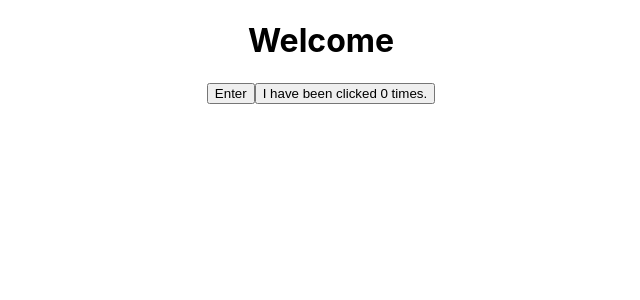
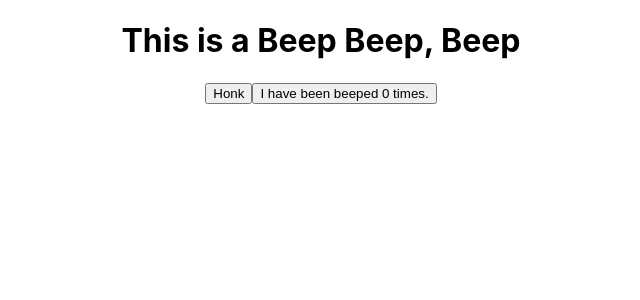
Before and after one commit to MartinBradbury/react-trial, a React (Create React App) app in the folder my-app/: page / in a window 1280 px wide. Shown: the top 300 px of the page, without its empty margins (319-959 px from the left). Built offline with nearby package versions, Linux system fonts and the light colour scheme.

Commit message:
added beenOne stateful class component with event listener and update state and counter.

```diff
--- a/my-app/src/App.js
+++ b/my-app/src/App.js
@@ -8,6 +8,7 @@ import UserState from './components/UserState';
 import AnotherUser from './components/AnotherUser';
 import NewComp from './components/NewComp';
 import Test from './components/Test';
+import BeepOne from './components/BeepOne';
 
 function App() {
   return (
@@ -17,7 +18,8 @@ function App() {
       <UserState name="Martin" />
       <AnotherUser />
       <NewComp /> */}
-      <Test />
+      {/* <Test /> */}
+      <BeepOne />
     </div>
     </>
   );
--- /dev/null
+++ b/my-app/src/components/BeepOne.js
@@ -0,0 +1,42 @@
+import React, { Component } from 'react'
+
+export class BeepOne extends Component {
+    constructor(props) {
+      super(props)
+      this.state = {
+         intro: "Beep, Beep",
+         buttonText: "Honk",
+         counter: 0,
+      }
+    }
+
+    myBeep() {
+        this.setState((prevState) => ({
+            intro: prevState.intro === "Beep, Beep" ? "Bang, Bang" : "Beep, Beep",
+            buttonText: prevState.buttonText === "Honk" ? "Beep" : "Honk",
+        }), () => {
+            console.log(this.state.intro);
+            console.log(this.state.buttonText);
+        });
+    }
+
+    clickCount () {
+        this.setState((prevState) => ({
+            counter: prevState.counter + 6 /2,
+        }), () => {
+            console.log(this.state.counter);
+        });
+    }
+
+    render() {
+    return (
+      <div>
+        <h1>This is a Beep {this.state.intro}</h1>
+        <button onClick={() => this.myBeep()}>{this.state.buttonText}</button>
+        <button onClick={() => this.clickCount()}>I have been beeped {this.state.counter} times.</button>
+      </div>
+    )
+  }
+}
+
+export default BeepOne
```
Also changed, not shown: my-app/src/components/Test.js (+0 -7 lines).
